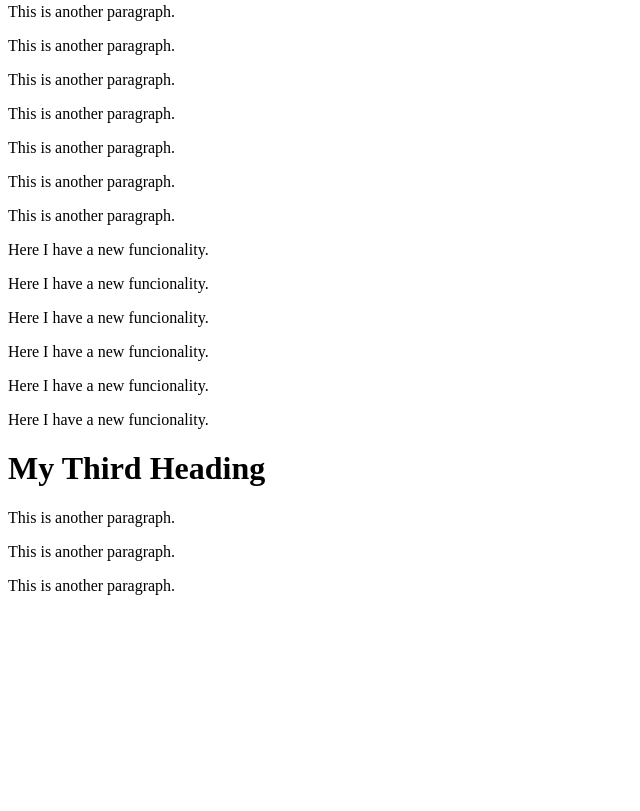
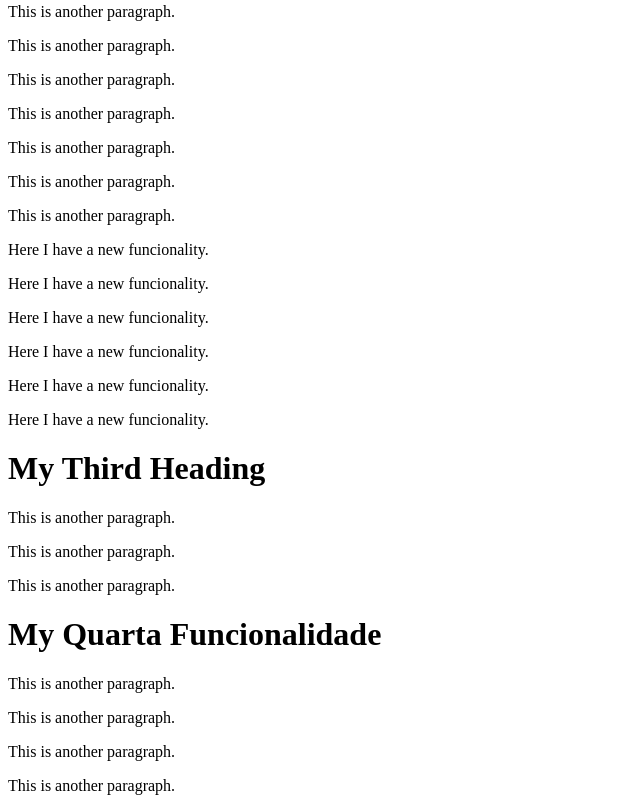
Before and after one commit to thiagofb84jp/curso-git-1, a plain HTML site: page about.html in a window 1280 px wide. Shown: the part 515-1326 px from the top of the page, without its empty margins (0-640 px from the left). Before the commit the page ends 1126 px from the top, so only its background shows below. Drawn offline with Linux system fonts and the light colour scheme.

Commit message:
Including updatings about.html

```diff
--- a/about.html
+++ b/about.html
@@ -44,5 +44,12 @@
 <p>This is another paragraph.</p>
 <p>This is another paragraph.</p>
 
+<h1>My Quarta Funcionalidade</h1>
+
+<p>This is another paragraph.</p>
+<p>This is another paragraph.</p>
+<p>This is another paragraph.</p>
+<p>This is another paragraph.</p>
+
 </body>
 </html>
```
